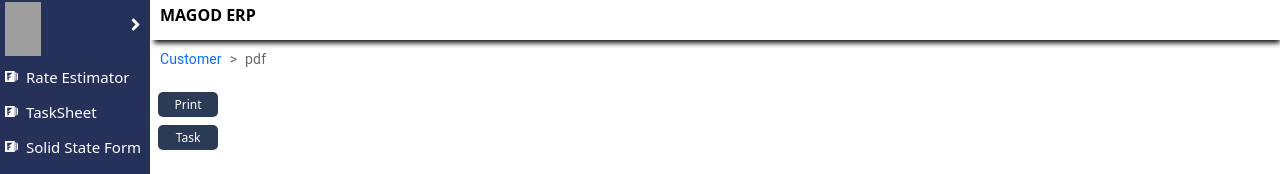
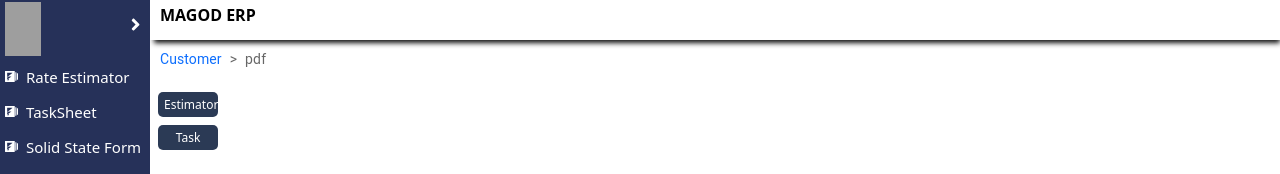
Before and after one commit to shravan254/MagodISO_FrontEnd, a React (Create React App) app in the folder frontend/: page /Customer/pdf in a window 1280 px wide. Shown: the top 174 px of the page. Built offline with nearby package versions, Linux system fonts and the light colour scheme; grey boxes are pictures that could not be loaded; what @react-pdf/renderer would draw is missing.

Commit message:
Latest code commit 11/3/2023

```diff
--- a/frontend/src/pages/Sales/Customer/ISO_Forms/Printpages/Rateestimator/Buttonpdf.js
+++ b/frontend/src/pages/Sales/Customer/ISO_Forms/Printpages/Rateestimator/Buttonpdf.js
@@ -3,7 +3,6 @@ import RateEstimatorModal from "./RateEstimatorModal";
 import TaskSheetButton from "../TaskSheetpdf/TaskSheetButton";
 
 export default function Buttonpdf() {
-
   const [openPrintModal, setOpenPrintModal] = useState("");
 
   const openPdf = () => {
@@ -13,14 +12,20 @@ export default function Buttonpdf() {
   return (
     <div>
       <div className="col-md-2">
-        <RateEstimatorModal openPrintModal={openPrintModal} setOpenPrintModal={setOpenPrintModal}/>
-        <button type="submit" className="button-style1" variant="primary"
-        onClick={openPdf}
+        <RateEstimatorModal
+          openPrintModal={openPrintModal}
+          setOpenPrintModal={setOpenPrintModal}
+        />
+        <button
+          type="submit"
+          className="button-style1"
+          variant="primary"
+          onClick={openPdf}
         >
-          Print
+          Estimator
         </button>
       </div>
-      <TaskSheetButton/>
+      <TaskSheetButton />
     </div>
   );
 }
```
